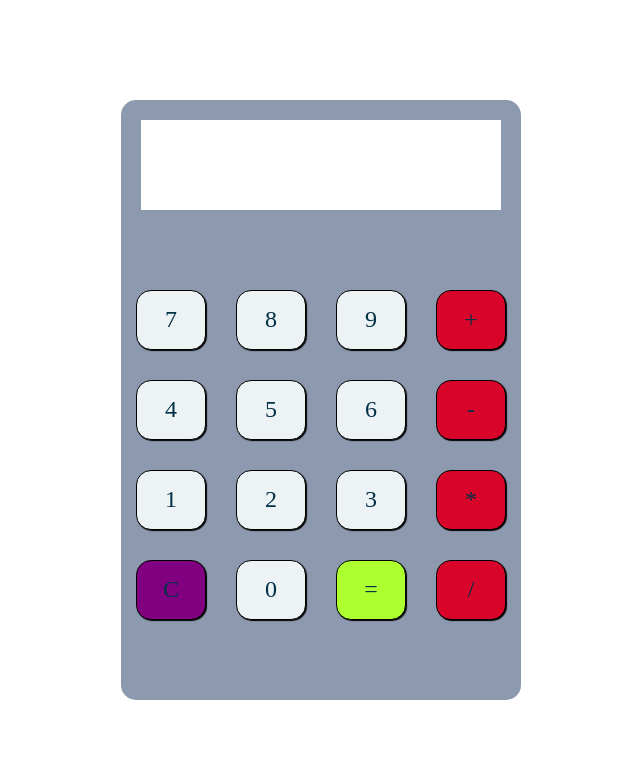
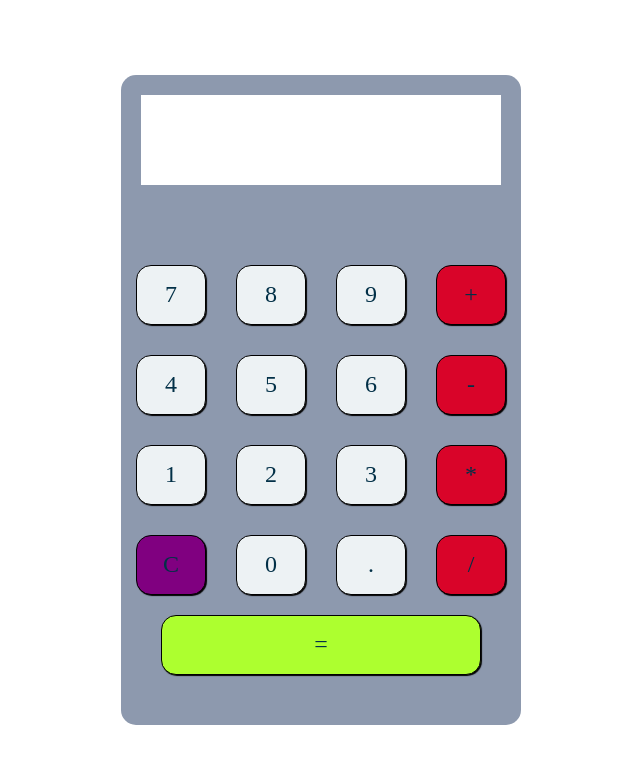
Before and after one commit to kernsinator/calculator, a plain HTML site: page index.html in a window 1280 px wide. Shown: the whole page, without its empty margins (319-959 px from the left). Drawn offline with Linux system fonts and the light colour scheme.

Commit message:
add decimal support

```diff
--- a/index.html
+++ b/index.html
@@ -38,9 +38,10 @@
             <div class="button-row fourth-row-buttons">
                 <div class="button clear" data-button-type="clear">C</div>
                 <div class="button" data-button-type="0">0</div>
-                <div class="button equals" data-button-type="=">=</div>
+                <div class="button decimal" data-button-type=".">.</div>
                 <div class="button operator" data-button-type="/">/</div>
             </div>
+            <div class="button equals" data-button-type="=">=</div>
         </div>
     </div>
 </body>
--- a/main.js
+++ b/main.js
@@ -45,6 +45,11 @@ function handleButtonClick(e) {
         previousOperator = operator;
         operator = button;
         handleOperator(+displayValue);
+    }
+    else if (button === '.') {
+        if (!displayValue.includes('.')) {
+            displayValue = displayValue.concat(button);
+        }
     }
     else if (button === '=') {
         if(!displayValue) {
--- a/style.css
+++ b/style.css
@@ -21,7 +21,7 @@ body {
 }
 
 .calculator-body {
-    height: 600px;
+    height: 650px;
     width: 400px;
     background-color: var(--background--color);
     border-radius: 15px;
@@ -82,4 +82,6 @@ body {
 
 .equals {
     background-color: greenyellow;
+    margin-top: 20px;
+    width: 80%;
 }
```
